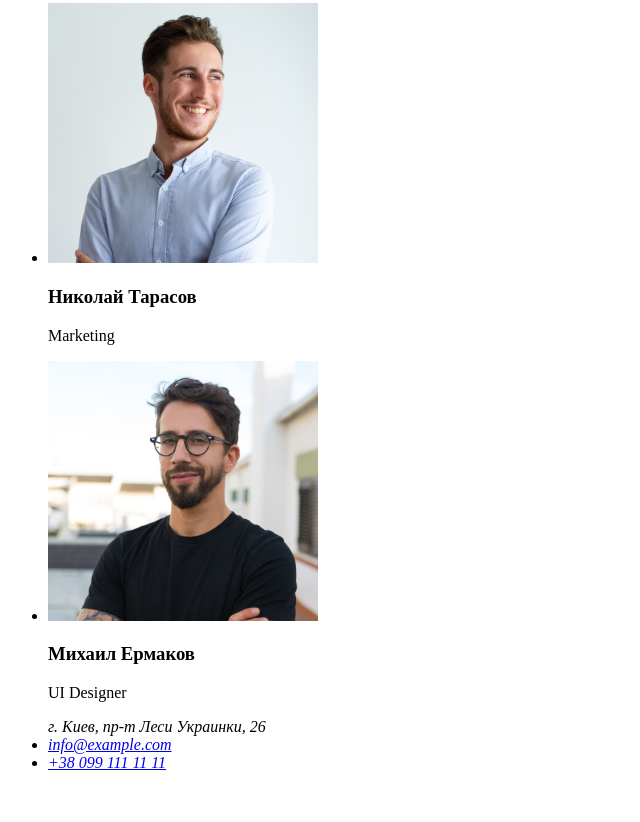
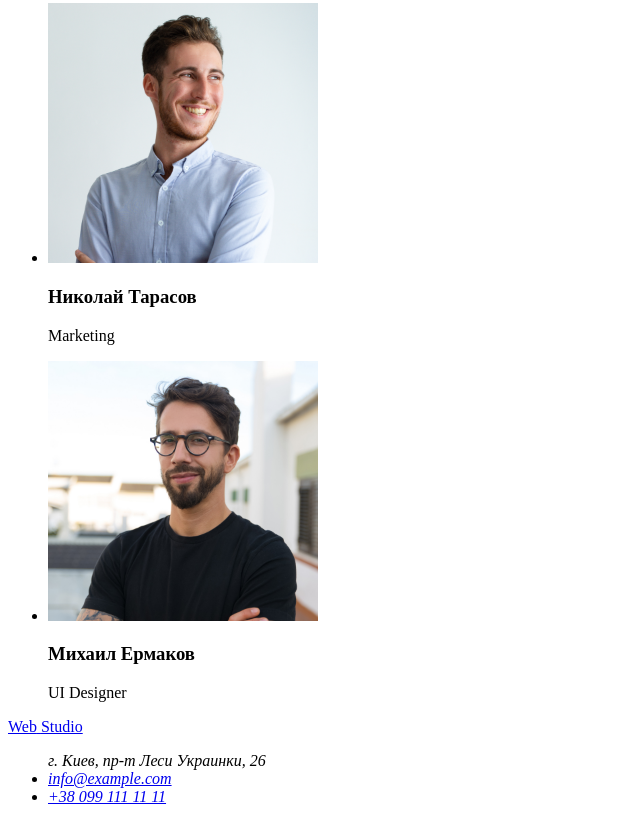
Before and after one commit to Iryna4112/goit-markup-hw-01, a plain HTML site: page index.html in a window 1280 px wide. Shown: the part 2277-3099 px from the top of the page, without its empty margins (0-640 px from the left). Before the commit the page ends 3065 px from the top, so only its background shows below. Drawn offline with Linux system fonts and the light colour scheme.

Commit message:
Доопрацювання помилок

```diff
--- a/index.html
+++ b/index.html
@@ -84,7 +84,10 @@
         </section>
     </main>
   <footer>
-     <p lang="en"><a href="WebStudio"></a></p>
+    <a href="#">
+        <span>Web</span>
+        <span>Studio</span>
+    </a>
      <address>
         <ul>
             г. Киев, пр-т Леси Украинки, 26 <br/>
```
